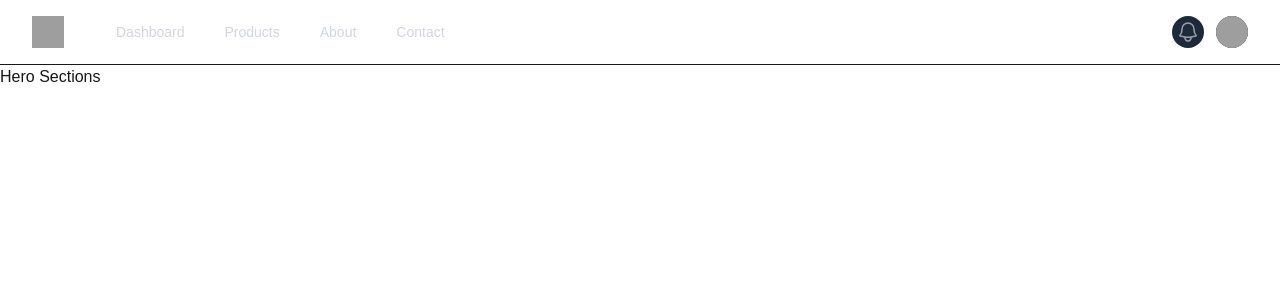
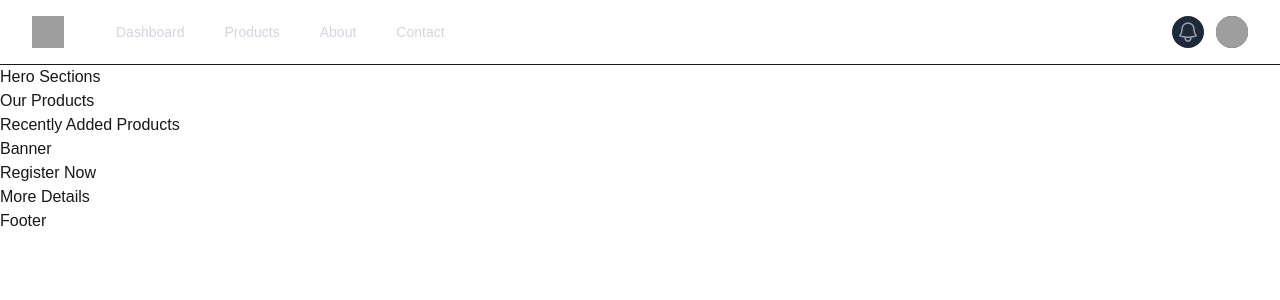
Before and after one commit to maniQuare/next-e-store-website, a Next.js app: page / in a window 1280 px wide. Shown: the top 300 px of the page. Built offline with nearby package versions, Linux system fonts and the light colour scheme; grey boxes are pictures that could not be loaded.

Commit message:
Home Components create

```diff
--- a/src/app/layout.tsx
+++ b/src/app/layout.tsx
@@ -4,6 +4,7 @@ import "./globals.css";
 import "aos/dist/aos.css";
 
 import Navbar from "@/components/Navbar";
+import Footer from "@/components/Footer";
 
 const geistSans = Geist({
   variable: "--font-geist-sans",
@@ -32,6 +33,7 @@ export default function RootLayout({
       >
         <Navbar/>
         {children}
+        <Footer/>
       </body>
     </html>
   );
--- a/src/app/page.tsx
+++ b/src/app/page.tsx
@@ -4,6 +4,12 @@ import AOS from "aos";
 
 
 import HeroSections from "@/components/HeroSections";
+import OurProducts from "@/components/OurProducts";
+import RecentlyAdded from "@/components/RecentlyAdded";
+import Banner from "@/components/Banner";
+import RegisterNow from "@/components/RegisterNow";
+import MoreDetails from "@/components/MoreDetails";
+
 
 export default function Home() {
   React.useEffect(() => {
@@ -18,6 +24,11 @@ export default function Home() {
   return (
     <div>
       <HeroSections/>
+      <OurProducts/>
+      <RecentlyAdded/>
+      <Banner/>
+      <RegisterNow/>
+      <MoreDetails/>
     </div>
   );
 }
--- /dev/null
+++ b/src/components/Banner.tsx
@@ -0,0 +1,7 @@
+"use client"
+
+export default function Banner(){
+  return (
+    <div>Banner</div>
+  )
+}
--- /dev/null
+++ b/src/components/Footer.tsx
@@ -0,0 +1,7 @@
+"use client"
+
+export default function Footer(){
+  return (
+    <div>Footer</div>
+  )
+}
--- /dev/null
+++ b/src/components/MoreDetails.tsx
@@ -0,0 +1,7 @@
+"use client"
+
+export default function MoreDetails(){
+  return (
+    <div>More Details</div>
+  )
+}
--- /dev/null
+++ b/src/components/OurProducts.tsx
@@ -0,0 +1,7 @@
+"use client"
+
+export default function OurProducts(){
+  return (
+    <div>Our Products</div>
+  )
+}
--- /dev/null
+++ b/src/components/RecentlyAdded.tsx
@@ -0,0 +1,7 @@
+"use client"
+
+export default function RecentlyAdded(){
+  return (
+    <div>Recently Added Products</div>
+  )
+}
--- /dev/null
+++ b/src/components/RegisterNow.tsx
@@ -0,0 +1,7 @@
+"use client"
+
+export default function RegisterNow(){
+  return (
+    <div>Register Now</div>
+  )
+}
```
